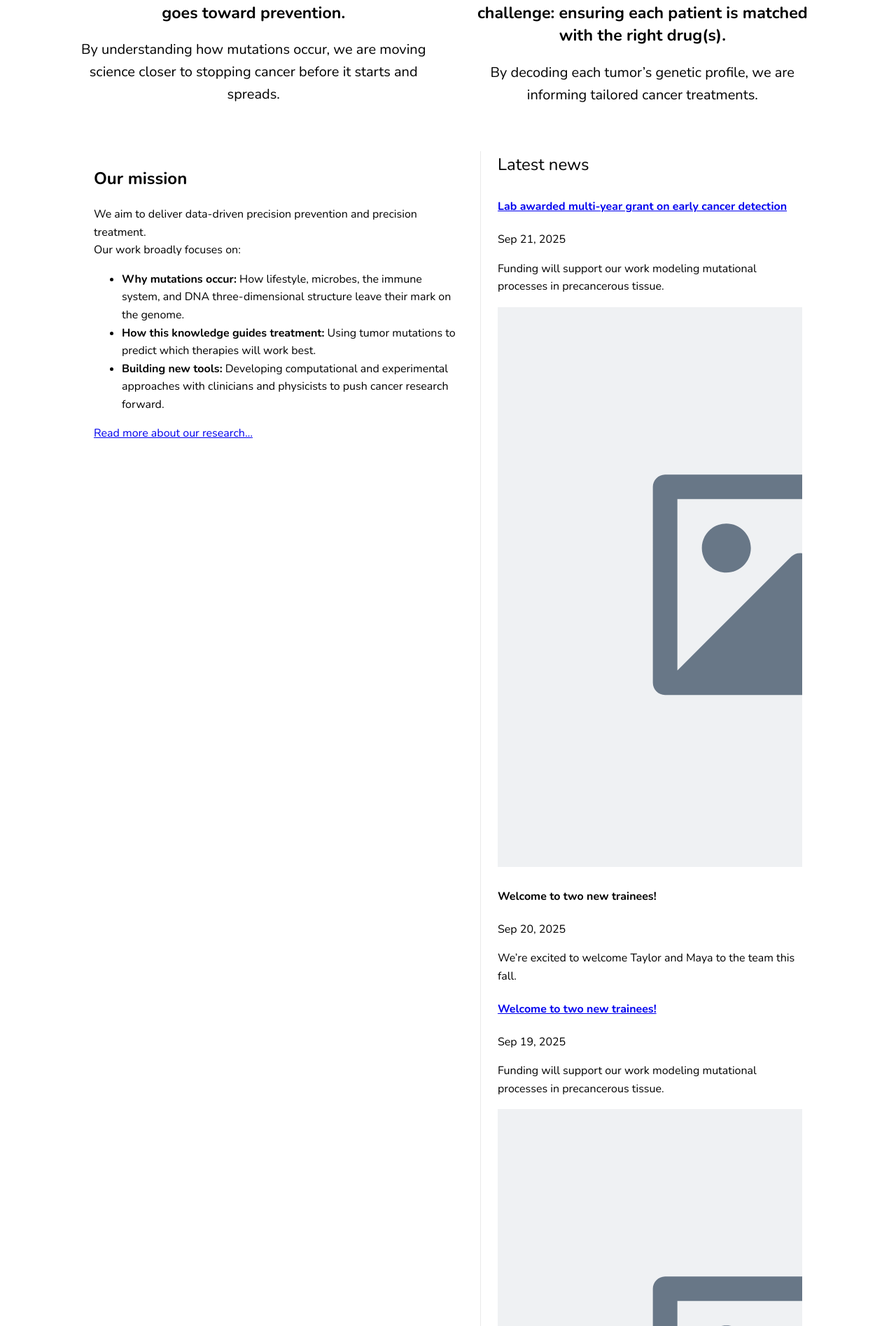
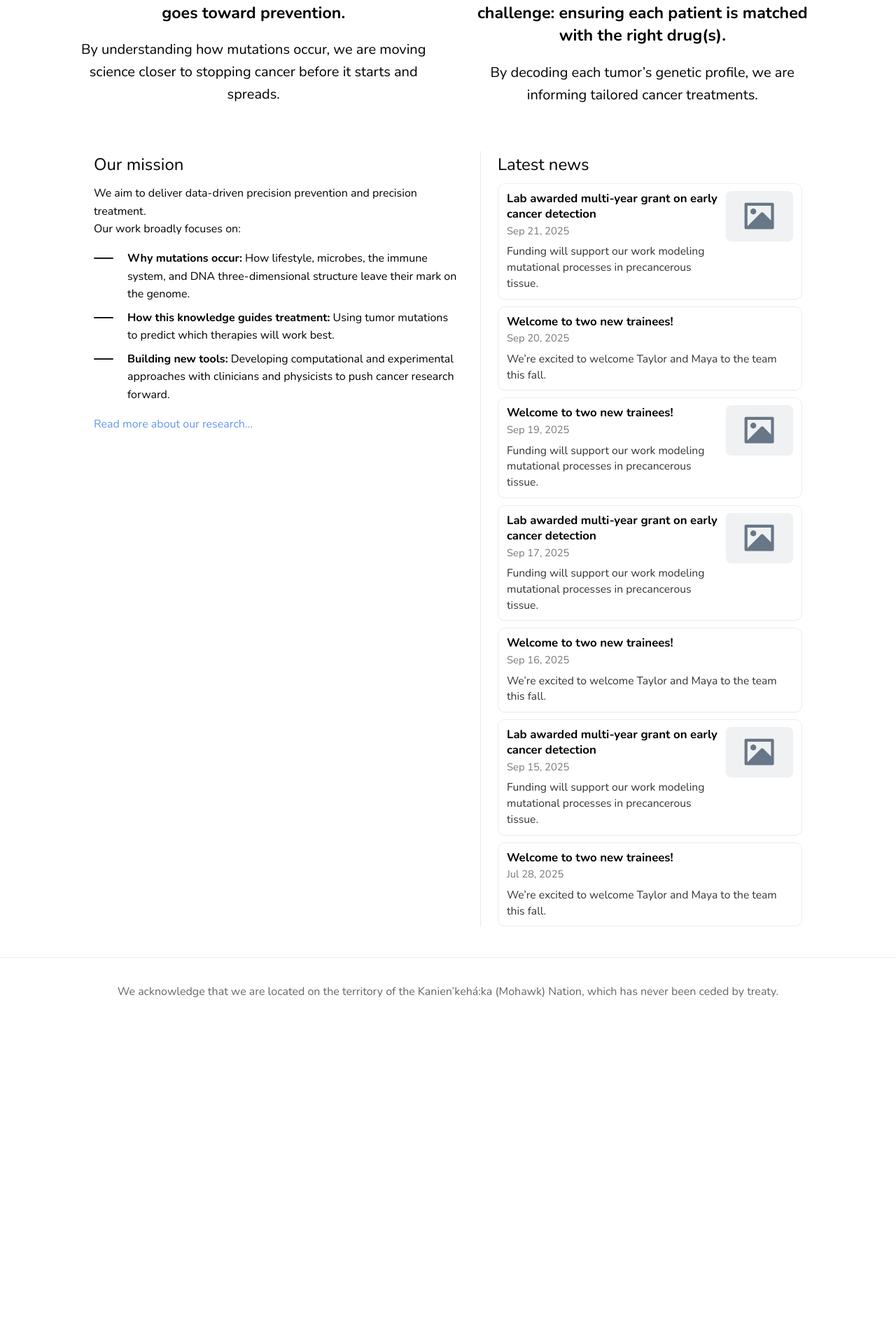
Before and after one commit to joseph-gad-code/Gurjao-Lab-Website, a Jekyll site: the page built from index.md, in a window 1280 px wide. Shown: the part 1154-3049 px from the top of the page at 70% size. Built offline with Jekyll 4.4.1, drawn with Linux system fonts in a browser that asks for light colours; after the commit the page ends 2621 px from its top, so only the background shows below that.

Commit message:
Update main.scss

```diff
--- a/assets/css/main.scss
+++ b/assets/css/main.scss
@@ -98,34 +98,85 @@ body {
 }
 
 /* Main Body and News Section for the Home Page */
-.homepage-body-and-news { margin: 28px 0 20px; }
+.homepage-body-and-news {
+  margin: 24px 0 20px;
+}
 
 .homepage-body {
   max-width: 1200px;
   margin: 0 auto;
   padding: 0 24px;
-
-  /* FLEX LAYOUT: left content | right news */
   display: flex;
   gap: 32px;
-  align-items: stretch;    /* make both columns equal height */
+  align-items: stretch;
 }
 
-/* LEFT column */
-.body-text {
-  flex: 1 1 0;
-  min-width: 0;
+.homepage-body > * { min-height: 0; }
+
+/* LEFT COLUMN */
+$li-text-indent: 3rem;
+$bullet-width:   1.75rem;
+$pretext-left:   calc(#{$li-text-indent} - #{$bullet-width} - 1.25rem);
+
+.body-text { text-align: left; }
+
+.body-text h2 {
+  margin: 0 0 10px;
+  font-weight: 400;
 }
 
-/* RIGHT column (news) */
+.body-text .text-above-list {
+  margin-left: $pretext-left;
+}
+
+.body-text p { margin: 10px 0 16px; }
+
+.body-text ul {
+  list-style: none;
+  margin: 10px 0 16px;
+  padding: 0;
+}
+
+.body-text li {
+  position: relative;
+  margin: .5rem 0;
+  line-height: 1.6;
+  padding-left: $li-text-indent;
+}
+
+.body-text li::before {
+  content: "";
+  position: absolute;
+  left: 0;
+  top: .72em;
+  width: $bullet-width;
+  height: 2px;
+  background: var(--black);
+  border-radius: 2px;
+  opacity: .9;
+}
+
+.body-text p.read-more {
+  margin: .85rem 0 0;
+  margin-left: $pretext-left;
+  padding-left: 0;
+}
+
+.body-text p.read-more a {
+  text-decoration: none;
+  color: var(--lightblue);
+}
+.body-text p.read-more a:hover { text-decoration: underline; }
+
+/* RIGHT COLUMN (NEWS) */
 .home-news {
   flex: 0 0 460px;
   display: flex;
   flex-direction: column;
   min-height: 0;
+  overflow: hidden;
   border-left: 1px solid #e9e9e9;
   padding-left: 24px;
-  overflow: hidden;
 }
 
 .home-news h2 {
@@ -133,7 +184,6 @@ body {
   font-weight: 400;
 }
 
-/* The scrolling area */
 .home-news .news-scroller {
   flex: 1 1 auto;
   min-height: 0;
@@ -141,3 +191,52 @@ body {
   overflow-x: hidden;
   -webkit-overflow-scrolling: touch;
 }
+
+/* News cards */
+.news-card {
+  padding: 10px 12px;
+  border: 1px solid #eee;
+  border-radius: 10px;
+  background: #fff;
+  box-shadow: 0 1px 1px rgba(0,0,0,.03);
+  transition: box-shadow .15s ease, transform .15s ease, border-color .15s ease;
+}
+.news-card + .news-card { margin-top: 10px; }
+.news-card:hover {
+  border-color: #e6e6e6;
+  box-shadow: 0 2px 10px rgba(0,0,0,.06);
+  transform: translateY(-1px);
+}
+
+/* Two-column card layout when an image exists */
+.news-card.has-media {
+  display: grid;
+  grid-template-columns: 1fr 96px;
+  gap: 12px;
+  align-items: start;
+}
+
+.news-content { min-width: 0; }
+
+.news-media {
+  display: block;
+  width: 96px;
+  height: 72px;
+  border-radius: 8px;
+  overflow: hidden;
+  background: #f6f6f6;
+  flex-shrink: 0;
+}
+.news-media img {
+  width: 100%;
+  height: 100%;
+  object-fit: cover;
+  display: block;
+}
+
+/* Card typography */
+.news-headline { margin: 0 0 2px; font-size: 1.05rem; line-height: 1.3; font-weight: 700; }
+.news-headline a { color: inherit; text-decoration: none; }
+.news-headline a:hover { text-decoration: underline; }
+.news-meta { font-size: .92rem; color: #777; margin-bottom: 6px; }
+.news-text { margin: 0; color: #333; font-size: .98rem; line-height: 1.45; }
```
